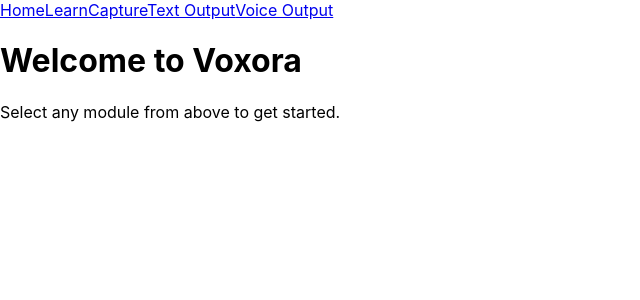
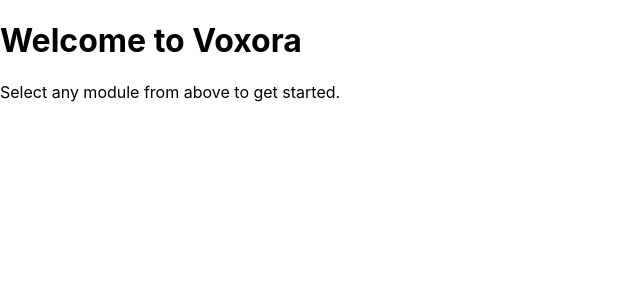
Before and after one commit to skymohith23/voxora, a React (Create React App) app in the folder client/: page / in a window 1280 px wide. Shown: the top 300 px of the page, without its empty margins (0-640 px from the left). Built offline with nearby package versions, Linux system fonts and the light colour scheme.

Commit message:
Update App.js

```diff
--- a/client/src/App.js
+++ b/client/src/App.js
@@ -1,31 +1,23 @@
 import React from "react";
-import { BrowserRouter as Router, Routes, Route, Link } from "react-router-dom";
+import { BrowserRouter, Routes, Route } from "react-router-dom";
 
 import Home from "./components/Home";
 import LearnSignLanguage from "./components/LearnSignLanguage";
+import VoiceOutput from "./components/VoiceOutput";
+import TextOutput from "./components/TextOutput";
 import SignCapture from "./components/SignCapture";
-import TextOutput from "./components/TextOutput";
-import VoiceOutput from "./components/VoiceOutput";
 
 function App() {
   return (
-    <Router>
-      <nav className="navbar">
-        <Link to="/">Home</Link>
-        <Link to="/learn">Learn</Link>
-        <Link to="/capture">Capture</Link>
-        <Link to="/text">Text Output</Link>
-        <Link to="/voice">Voice Output</Link>
-      </nav>
-
+    <BrowserRouter>
       <Routes>
         <Route path="/" element={<Home />} />
         <Route path="/learn" element={<LearnSignLanguage />} />
-        <Route path="/capture" element={<SignCapture />} />
-        <Route path="/text" element={<TextOutput />} />
-        <Route path="/voice" element={<VoiceOutput />} />
+        <Route path="/voice-output" element={<VoiceOutput />} />
+        <Route path="/text-output" element={<TextOutput />} />
+        <Route path="/sign-capture" element={<SignCapture />} />
       </Routes>
-    </Router>
+    </BrowserRouter>
   );
 }
 
```
